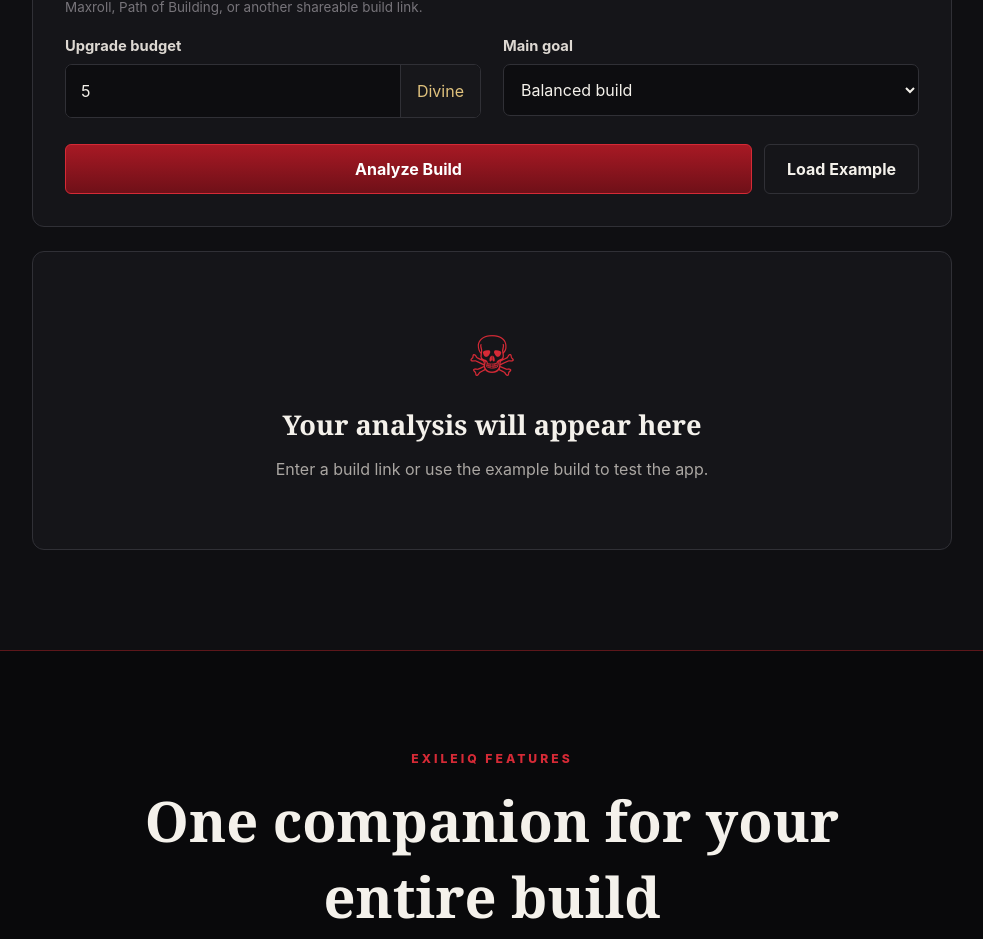
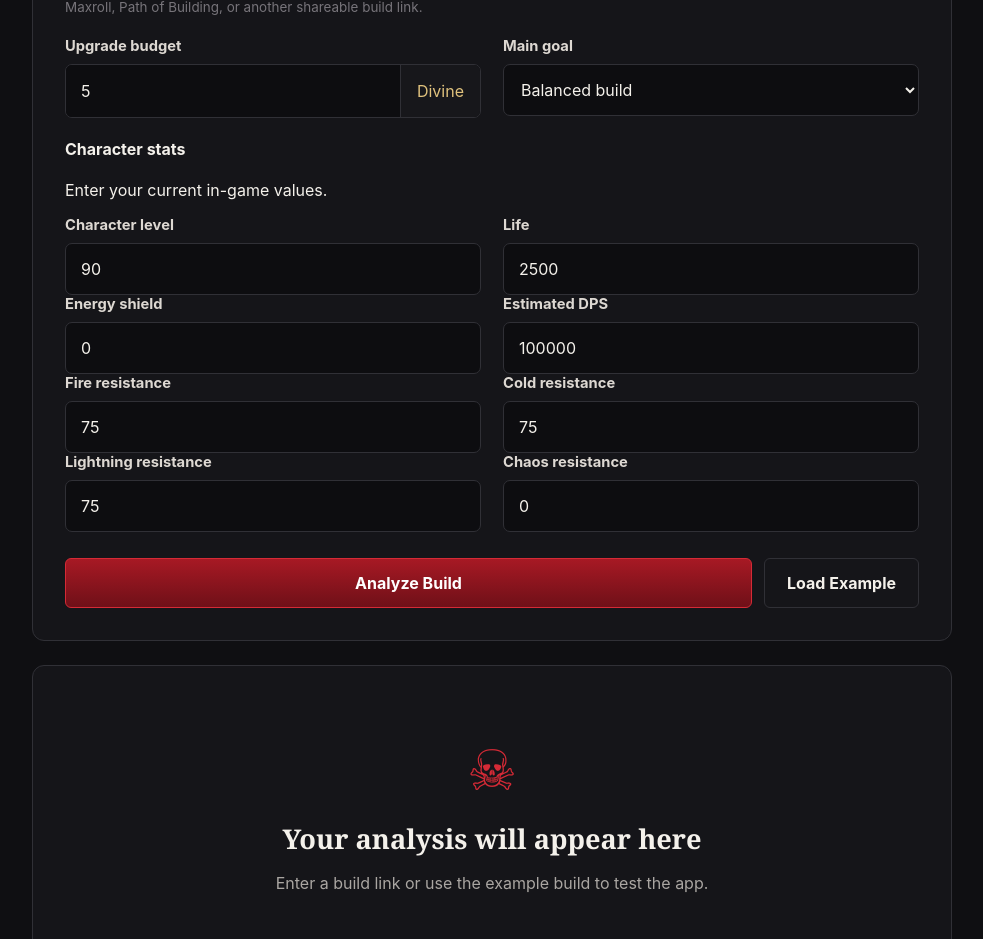
Before and after one commit to Kursedpc/Poe2-Ai-Coach, a React (Vite) app: page / in a window 1280 px wide. Shown: the part 1360-2299 px from the top of the page, without its empty margins (148-1131 px from the left). Built offline with nearby package versions, Linux system fonts and the light colour scheme.

Commit message:
Add rule-based character stat analysis

```diff
--- a/src/App.css
+++ b/src/App.css
@@ -793,3 +793,13 @@
     align-items: flex-start;
   }
 }
+.weakness-list {
+  margin: 8px 0 0;
+  padding-left: 20px;
+  color: var(--muted);
+  line-height: 1.7;
+}
+
+.weakness-list li::marker {
+  color: var(--red-bright);
+}
--- a/src/App.jsx
+++ b/src/App.jsx
@@ -49,22 +49,206 @@
   const [status, setStatus] = useState("idle");
   const [error, setError] = useState("");
   const [result, setResult] = useState(null);
-
+  const [level, setLevel] = useState("90");
+  const [life, setLife] = useState("2500");
+  const [energyShield, setEnergyShield] = useState("0");
+  const [fireResistance, setFireResistance] = useState("75");
+  const [coldResistance, setColdResistance] = useState("75");
+  const [lightningResistance, setLightningResistance] = useState("75");
+  const [chaosResistance, setChaosResistance] = useState("0");
+  const [dps, setDps] = useState("100000");
  function createAnalysis() {
   const template = analysisTemplates[goal];
+
   const numericBudget = Number(budget);
+  const numericLevel = Number(level);
+  const numericLife = Number(life);
+  const numericEnergyShield = Number(energyShield);
+  const numericFireResistance = Number(fireResistance);
+  const numericColdResistance = Number(coldResistance);
+  const numericLightningResistance = Number(lightningResistance);
+  const numericChaosResistance = Number(chaosResistance);
+  const numericDps = Number(dps);
 
-    let buildScore = 72;
+  let buildScore = 100;
+  const weaknesses = [];
+  const recommendations = [];
 
-    if (goal === "balanced") {
-      buildScore = 81;
-    } else if (goal === "damage") {
-      buildScore = 76;
-    } else if (goal === "defense") {
-      buildScore = 68;
-    } else if (goal === "budget") {
-      buildScore = 79;
+  const totalEffectiveHealth = numericLife + numericEnergyShield;
+
+  if (numericLevel >= 80 && totalEffectiveHealth < 2500) {
+    buildScore -= 18;
+    weaknesses.push(
+      `Your combined life and energy shield is only ${totalEffectiveHealth.toLocaleString()}, which is low for higher-level content.`,
+    );
+
+    recommendations.push({
+      name: "Increase life or energy shield",
+      cost: "Low–Medium cost",
+      impact: "High impact",
+    });
+  } else if (numericLevel >= 80 && totalEffectiveHealth < 3500) {
+    buildScore -= 10;
+    weaknesses.push(
+      `Your combined life and energy shield is ${totalEffectiveHealth.toLocaleString()}, which may feel weak in endgame content.`,
+    );
+
+    recommendations.push({
+      name: "Improve your primary defensive pool",
+      cost: "Medium cost",
+      impact: "High impact",
+    });
   }
+
+  const elementalResistances = [
+    {
+      name: "Fire",
+      value: numericFireResistance,
+    },
+    {
+      name: "Cold",
+      value: numericColdResistance,
+    },
+    {
+      name: "Lightning",
+      value: numericLightningResistance,
+    },
+  ];
+
+  elementalResistances.forEach((resistance) => {
+    if (resistance.value < 75) {
+      const missingAmount = 75 - resistance.value;
+
+      buildScore -= Math.min(15, Math.ceil(missingAmount / 3));
+
+      weaknesses.push(
+        `${resistance.name} resistance is ${missingAmount}% below the 75% target.`,
+      );
+
+      recommendations.push({
+        name: `Increase ${resistance.name.toLowerCase()} resistance`,
+        cost: "Low cost",
+        impact: "High impact",
+      });
+    }
+  });
+
+  if (numericChaosResistance < 0) {
+    buildScore -= 15;
+
+    weaknesses.push(
+      `Chaos resistance is ${numericChaosResistance}%, leaving you vulnerable to chaos damage.`,
+    );
+
+    recommendations.push({
+      name: "Raise chaos resistance above 0%",
+      cost: "Low–Medium cost",
+      impact: "High impact",
+    });
+  } else if (numericChaosResistance < 40) {
+    buildScore -= 6;
+
+    weaknesses.push(
+      `Chaos resistance is only ${numericChaosResistance}%. Improving it would make the build safer.`,
+    );
+
+    recommendations.push({
+      name: "Improve chaos resistance",
+      cost: "Medium cost",
+      impact: "Medium impact",
+    });
+  }
+
+  if (numericLevel >= 80 && numericDps < 50000) {
+    buildScore -= 15;
+
+    weaknesses.push(
+      `Estimated DPS is ${numericDps.toLocaleString()}, which may be low for endgame bosses.`,
+    );
+
+    recommendations.push({
+      name: "Upgrade your weapon, gems, or damage multipliers",
+      cost: "Medium–High cost",
+      impact: "High impact",
+    });
+  } else if (numericLevel >= 80 && numericDps < 100000) {
+    buildScore -= 7;
+
+    weaknesses.push(
+      `Estimated DPS is ${numericDps.toLocaleString()}. Damage upgrades may improve clear speed and bossing.`,
+    );
+
+    recommendations.push({
+      name: "Improve damage scaling",
+      cost: "Medium cost",
+      impact: "Medium impact",
+    });
+  }
+
+  if (goal === "damage" && numericDps < 150000) {
+    buildScore -= 5;
+
+    recommendations.push({
+      name: "Prioritize your highest-value damage upgrade",
+      cost:
+        numericBudget <= 2
+          ? "Low cost"
+          : `${Math.max(1, Math.round(numericBudget * 0.5))} Divine`,
+      impact: "High impact",
+    });
+  }
+
+  if (goal === "defense" && totalEffectiveHealth < 4000) {
+    buildScore -= 5;
+
+    recommendations.push({
+      name: "Invest more heavily in survivability",
+      cost:
+        numericBudget <= 2
+          ? "Low cost"
+          : `${Math.max(1, Math.round(numericBudget * 0.4))} Divine`,
+      impact: "High impact",
+    });
+  }
+
+  buildScore = Math.max(0, Math.min(100, buildScore));
+
+  const fallbackRecommendations = [
+    {
+      name: template.firstUpgrade,
+      cost:
+        numericBudget <= 2
+          ? "Low cost"
+          : `${Math.max(1, Math.round(numericBudget * 0.5))} Divine`,
+      impact: "High impact",
+    },
+    {
+      name: template.secondUpgrade,
+      cost:
+        numericBudget <= 2
+          ? "Low cost"
+          : `${Math.max(1, Math.round(numericBudget * 0.3))} Divine`,
+      impact: "Medium impact",
+    },
+    {
+      name: template.thirdUpgrade,
+      cost: "Free–Low cost",
+      impact: "Medium impact",
+    },
+  ];
+
+  const finalRecommendations = [...recommendations];
+
+  fallbackRecommendations.forEach((recommendation) => {
+    if (
+      finalRecommendations.length < 3 &&
+      !finalRecommendations.some(
+        (existing) => existing.name === recommendation.name,
+      )
+    ) {
+      finalRecommendations.push(recommendation);
+    }
+  });
 
   let budgetMessage;
 
@@ -91,30 +275,31 @@
           ? "A"
           : buildScore >= 70
             ? "B"
-              : "C",
+            : buildScore >= 60
+              ? "C"
+              : "D",
+
     title: template.title,
-      improvement: template.scoreChange,
-      weakness: template.weakness,
-      upgrades: [
-        {
-          priority: 1,
-          name: template.firstUpgrade,
-          cost: numericBudget <= 2 ? "Low cost" : `${Math.max(1, Math.round(numericBudget * 0.5))} Divine`,
-          impact: "High impact",
-        },
-        {
-          priority: 2,
-          name: template.secondUpgrade,
-          cost: numericBudget <= 2 ? "Low cost" : `${Math.max(1, Math.round(numericBudget * 0.3))} Divine`,
-          impact: "Medium impact",
-        },
-        {
-          priority: 3,
-          name: template.thirdUpgrade,
-          cost: "Free–Low cost",
-          impact: "Medium impact",
-        },
-      ],
+
+    improvement:
+      weaknesses.length === 0
+        ? "No major weaknesses detected"
+        : `${weaknesses.length} improvement areas found`,
+
+    weakness:
+      weaknesses.length > 0
+        ? weaknesses[0]
+        : "Your entered stats do not show any major weaknesses.",
+
+    weaknesses,
+
+    upgrades: finalRecommendations
+      .slice(0, 3)
+      .map((upgrade, index) => ({
+        priority: index + 1,
+        ...upgrade,
+      })),
+
     budgetMessage,
   };
 }
@@ -159,6 +344,16 @@
   setBuildLink(SAMPLE_BUILD);
   setBudget("5");
   setGoal("balanced");
+
+  setLevel("88");
+  setLife("2300");
+  setEnergyShield("250");
+  setFireResistance("75");
+  setColdResistance("63");
+  setLightningResistance("75");
+  setChaosResistance("-18");
+  setDps("72000");
+
   setError("");
   setResult(null);
   setStatus("idle");
@@ -168,6 +363,16 @@
   setBuildLink("");
   setBudget("5");
   setGoal("balanced");
+
+  setLevel("90");
+  setLife("2500");
+  setEnergyShield("0");
+  setFireResistance("75");
+  setColdResistance("75");
+  setLightningResistance("75");
+  setChaosResistance("0");
+  setDps("100000");
+
   setError("");
   setResult(null);
   setStatus("idle");
@@ -293,6 +498,106 @@
                 </select>
               </div>
             </div>
+            <div className="stats-heading">
+              <h4>Character stats </h4>
+              <p> Enter your current in-game values.</p>
+            </div>
+
+            <div className="form-row">
+             <div className="form-group">
+               <label htmlFor="level">Character level</label>
+                <input
+      id="level"
+      type="number"
+      min="1"
+      max="100"
+      value={level}
+      onChange={(event) => setLevel(event.target.value)}
+    />
+  </div>
+
+  <div className="form-group">
+    <label htmlFor="life">Life</label>
+    <input
+      id="life"
+      type="number"
+      min="0"
+      value={life}
+      onChange={(event) => setLife(event.target.value)}
+    />
+  </div>
+</div>
+
+<div className="form-row">
+  <div className="form-group">
+    <label htmlFor="energy-shield">Energy shield</label>
+    <input
+      id="energy-shield"
+      type="number"
+      min="0"
+      value={energyShield}
+      onChange={(event) => setEnergyShield(event.target.value)}
+    />
+  </div>
+
+  <div className="form-group">
+    <label htmlFor="dps">Estimated DPS</label>
+    <input
+      id="dps"
+      type="number"
+      min="0"
+      value={dps}
+      onChange={(event) => setDps(event.target.value)}
+    />
+  </div>
+</div>
+
+<div className="form-row">
+  <div className="form-group">
+    <label htmlFor="fire-resistance">Fire resistance</label>
+    <input
+      id="fire-resistance"
+      type="number"
+      value={fireResistance}
+      onChange={(event) => setFireResistance(event.target.value)}
+    />
+  </div>
+
+  <div className="form-group">
+    <label htmlFor="cold-resistance">Cold resistance</label>
+    <input
+      id="cold-resistance"
+      type="number"
+      value={coldResistance}
+      onChange={(event) => setColdResistance(event.target.value)}
+    />
+  </div>
+</div>
+
+<div className="form-row">
+  <div className="form-group">
+    <label htmlFor="lightning-resistance">
+      Lightning resistance
+    </label>
+    <input
+      id="lightning-resistance"
+      type="number"
+      value={lightningResistance}
+      onChange={(event) => setLightningResistance(event.target.value)}
+    />
+  </div>
+
+  <div className="form-group">
+    <label htmlFor="chaos-resistance">Chaos resistance</label>
+    <input
+      id="chaos-resistance"
+      type="number"
+      value={chaosResistance}
+      onChange={(event) => setChaosResistance(event.target.value)}
+    />
+  </div>
+</div>
+
 
             {error && (
               <p className="error-message" role="alert">
@@ -379,11 +684,15 @@
                   <span aria-hidden="true">☠</span>
 
                   <div>
-                    <h4>Primary weakness</h4>
-                    <p>{result.weakness}</p>
+                    <h4>Detected weaknesses</h4>
+
+                    <ul className="weakness-list">
+                    {result.weaknesses.map((weakness, index) => (
+                    <li key={index}>{weakness}</li>
+                  ))}
+                </ul>
               </div>
              </div>
-
                 <div className="upgrade-section">
                   <h4>Recommended upgrade order</h4>
 
```
Lines whose indentation alone changed are shown as unchanged.
